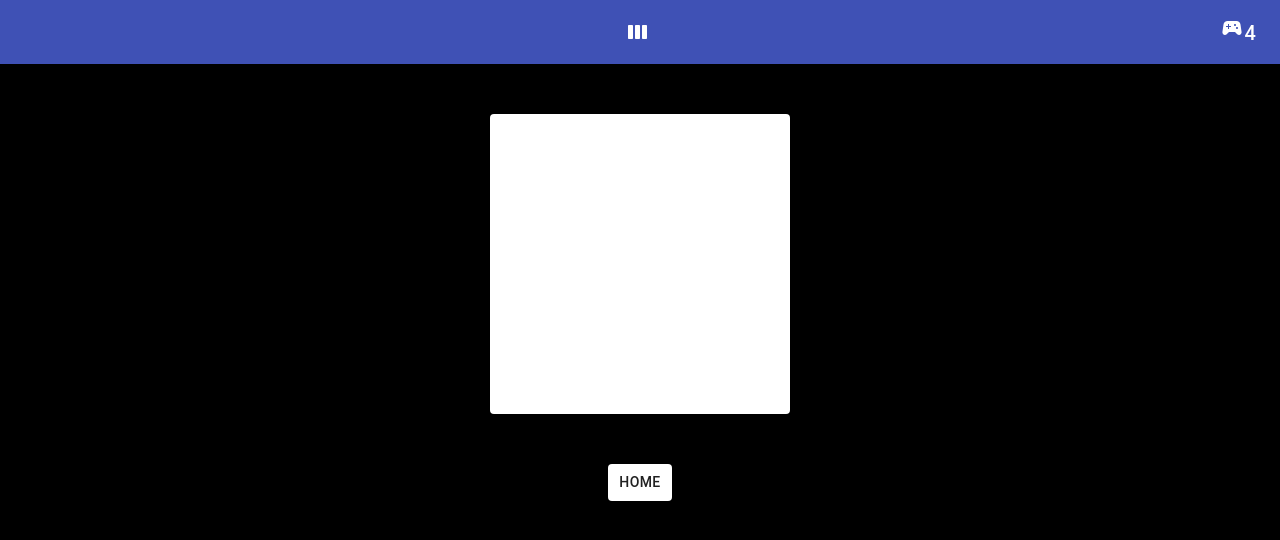
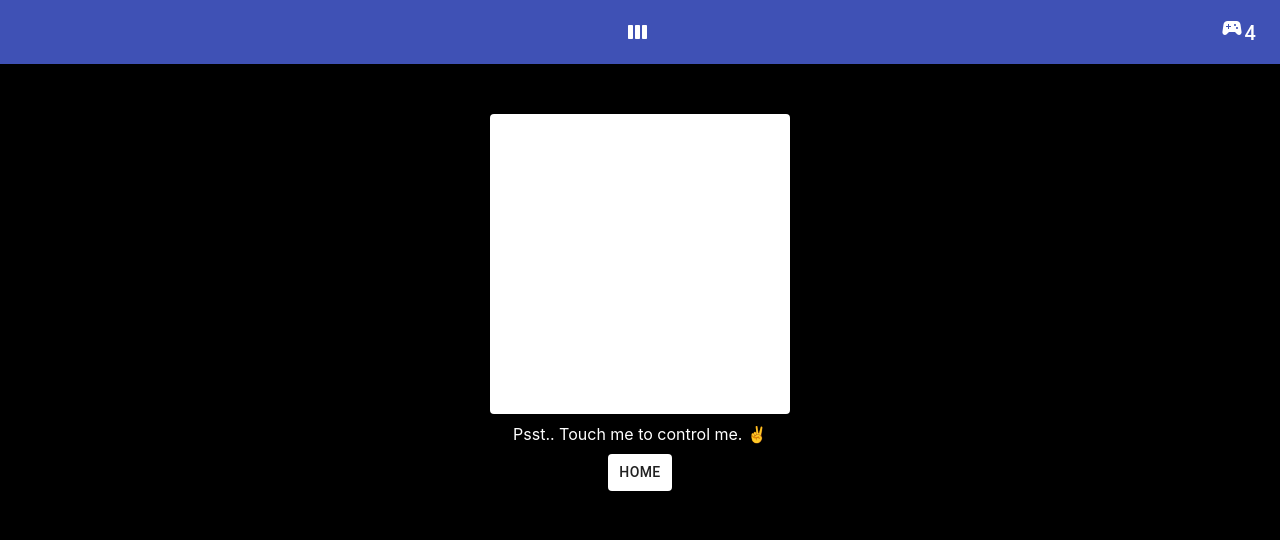
Before and after one commit to sachasayan/obelisk, a React (Create React App) app in the folder packages/obelisk-client/: page /controller in a window 1280 px wide. Shown: the top 540 px of the page. Built offline with nearby package versions, Linux system fonts and the light colour scheme; no server answers.

Commit message:
Control tips + munch level design

```diff
--- a/packages/obelisk-client/src/components/Controller.css
+++ b/packages/obelisk-client/src/components/Controller.css
@@ -1,5 +1,6 @@
 .Controller-Paper {
 margin: 50px auto;
+margin-bottom: 10px;
 width: 300px;
 height: 300px;
 z-index: 10;
--- a/packages/obelisk-client/src/components/Controller.tsx
+++ b/packages/obelisk-client/src/components/Controller.tsx
@@ -139,9 +139,11 @@ class Controller extends React.Component<{},ControllerState>{
   render (){
     return (
     <>
+
       <Paper className="Controller-Paper" elevation={3}>
         <canvas ref={this.state.ctxRef} />
       </Paper>
+      <div style={{color: 'white', margin: '10px'}}> Psst.. Touch me to control me. ✌️</div>
       <Link to="/">
           <Button className="close">Home</Button>
       </Link>
```
Also changed, not shown: 1 other file (tests, documents, lock files or other folders).
